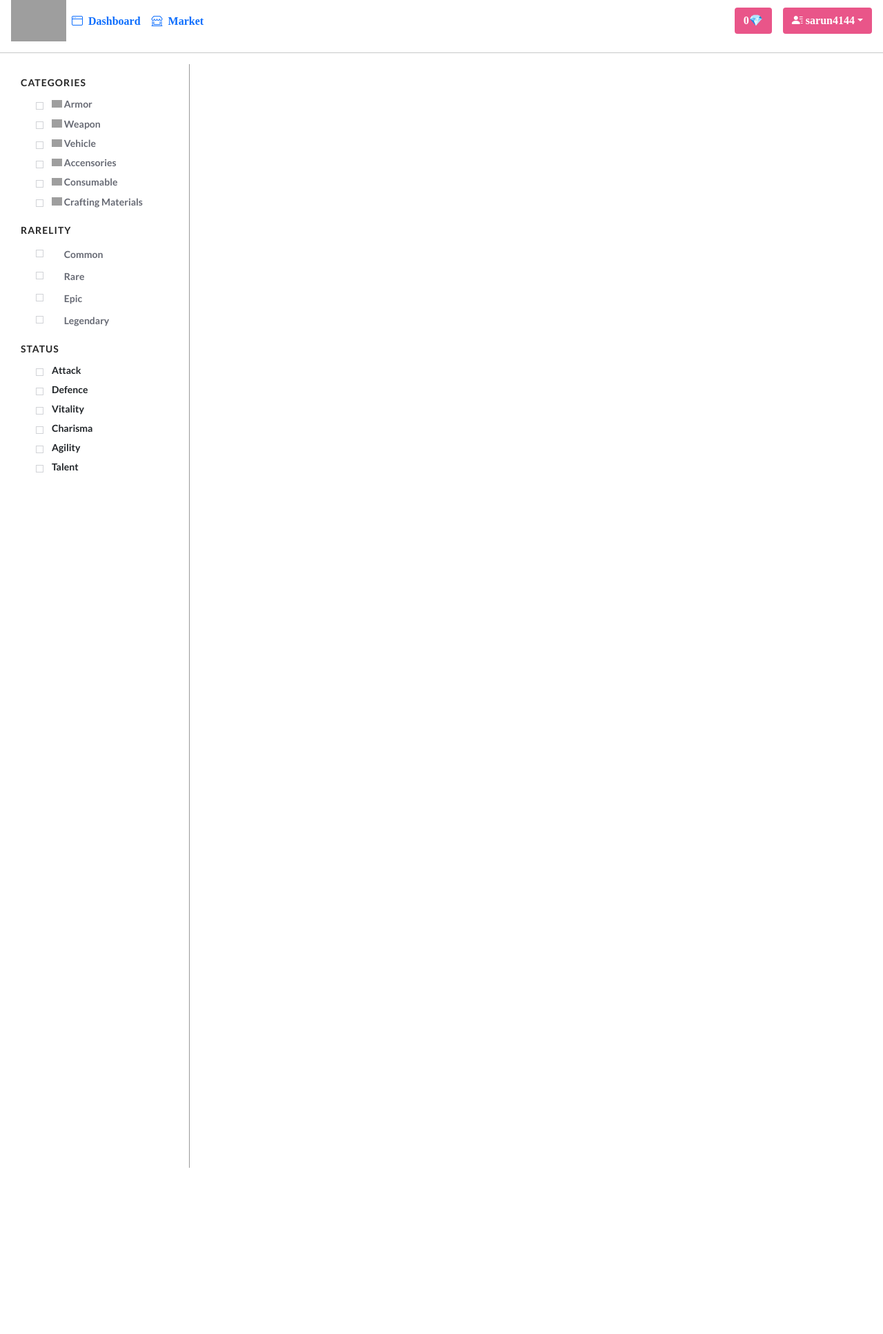
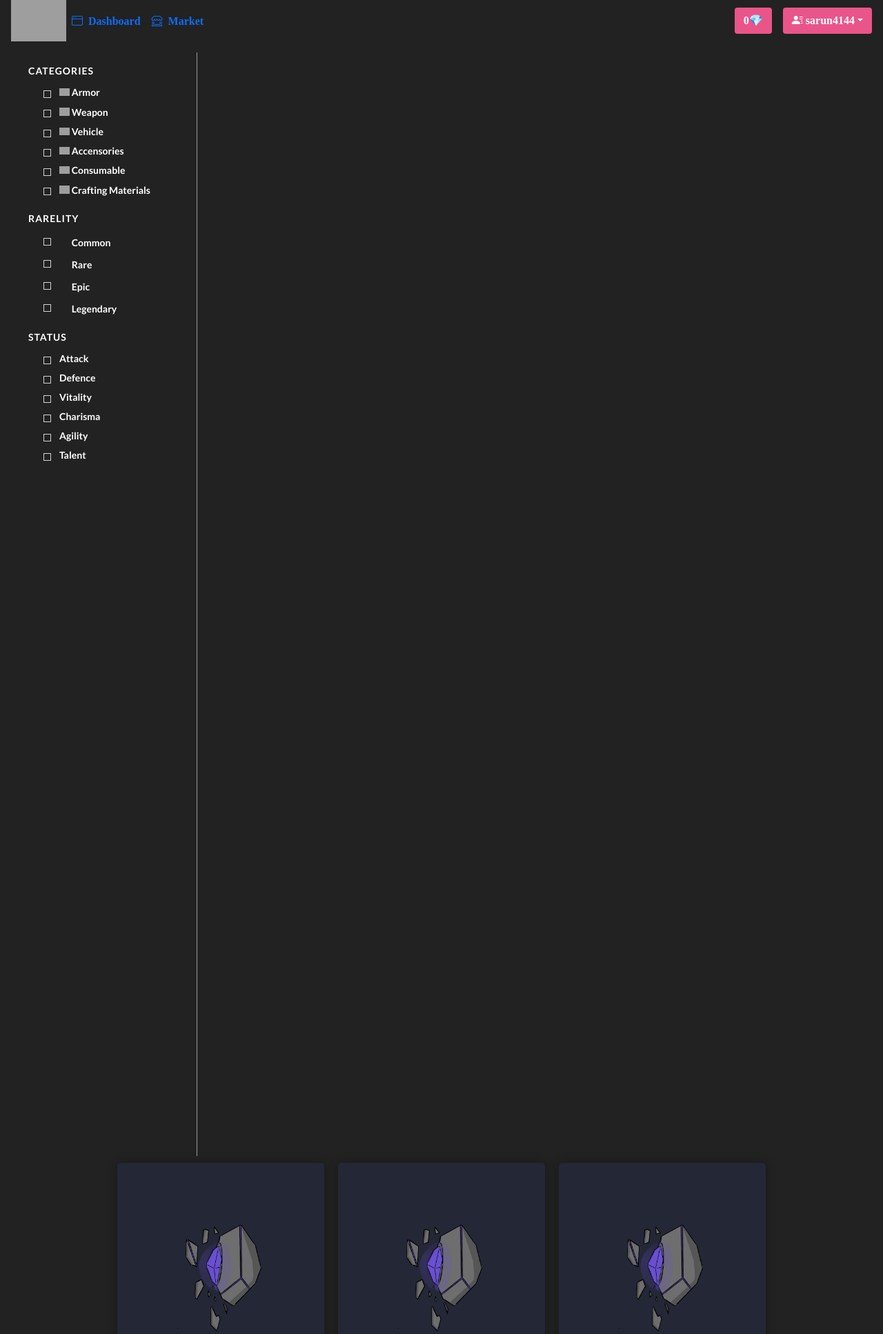
Before and after one commit to sarun4144/ProjectStar, a PHP site: page /marketplace.php in a window 1280 px wide. Shown: the top 1934 px of the page at 69% size. Before the commit the page ends 1693 px from the top, so only its background shows below. Run offline with PHP 8.4, Linux system fonts and the light colour scheme; a user stored in the database is signed in; data comes from the database, SQL or seed files in the repository; some libraries are stand-ins or nearby versions; grey boxes are pictures that could not be loaded.

Commit message:
Add files via upload

```diff
--- a/categories.css
+++ b/categories.css
@@ -6,7 +6,6 @@
 
 #sidebar{
   float:left;
-  background:#fff;
   width:275px;
   padding:0px 0 0 30px;
   height:100em;
@@ -16,7 +15,7 @@
 
 }
 #sidebar h3{
-  color:#262626;
+  color:#fff;
   text-transform:uppercase;
   font-size:14px;
   padding:20px 0 10px 0;
@@ -47,7 +46,7 @@
   position:relative;
 }
 .checklist li a{
-  color:#676a74;
+  color:#fff;
   text-decoration:none;
   -webkit-transition: all 300ms ease-out;
      -moz-transition: all 300ms ease-out;
@@ -56,7 +55,7 @@
           transition: all 300ms ease-out;
 }
 .checklist li a:hover{
-  color:#222;
+  color:#E95589;
   -webkit-transition: all 300ms ease-out;
      -moz-transition: all 300ms ease-out;
       -ms-transition: all 300ms ease-out;
@@ -83,7 +82,7 @@
   height: 30px;
   font-weight: 300;
   font-size: 11px;
-  color: #222;
+  color: #fff;
   margin-top: 5px;
   margin-left: 25PX;
 }
@@ -91,8 +90,8 @@
   width: 25px;
   height: 25px;
   text-align: center;
-  color: #3faffa;
-  background-color: #3d3e3f;
+  color: #E95589;
+  background-color: #fff;
   border: 0;
 }
 .range-slider .number-group .number-input:first-of-type {
@@ -129,7 +128,7 @@
   height: 2px;
   cursor: pointer;
   animation: 0.2s;
-  background: #3faffa;
+  background: #E95589;
   border-radius: 1px;
   box-shadow: none;
   border: 0;
@@ -140,7 +139,7 @@
   height: 15px;
   width: 15px;
   border-radius: 50%;
-  background: #3faffa;
+  background: #E95589;
   cursor: pointer;
   -webkit-appearance: none;
   margin-top: -7px;
@@ -150,7 +149,7 @@
   height: 2px;
   cursor: pointer;
   animation: 0.2s;
-  background: #3faffa;
+  background: #E95589;
   border-radius: 1px;
   box-shadow: none;
   border: 0;
@@ -159,11 +158,11 @@
   z-index: 2;
   position: relative;
   box-shadow: 0px 0px 0px #000;
-  border: 1px solid #2497e3;
+  border: 1px solid #E95589;
   height: 18px;
   width: 18px;
   border-radius: 50%;
-  background: #3faffa;
+  background: #E95589;
   cursor: pointer;
 }
 .range-slider .range-group .range-input::-ms-track {
@@ -176,7 +175,7 @@
   color: transparent;
 }
 .range-slider .range-group .range-input::-ms-fill-lower, .range-slider .range-group .range-input::-ms-fill-upper {
-  background: #3faffa;
+  background: #E95589;
   border-radius: 1px;
   box-shadow: none;
   border: 0;
@@ -187,7 +186,7 @@
   height: 18px;
   width: 18px;
   border-radius: 50%;
-  background: #3faffa;
+  background: #E95589;
   cursor: pointer;
 }
 .range-slider, .filter {
--- a/marketplace.php
+++ b/marketplace.php
@@ -9,14 +9,14 @@
 <link rel="icon" href="https://scontent.xx.fbcdn.net/v/t1.15752-9/s261x260/245799487_267531408630886_2729645764553798750_n.png?_nc_cat=111&ccb=1-5&_nc_sid=aee45a&_nc_ohc=SdR8eRCLh24AX8iffW2&_nc_ad=z-m&_nc_cid=0&_nc_ht=scontent.xx&oh=5bcf13950dee4473d137c76a46870f42&oe=61911213">
 <link href='https://fonts.googleapis.com/css?family=Open+Sans:400,600,700' rel='stylesheet' type='text/css'>
 <link rel="stylesheet" href="categories.css">
-<div class="ms-3 me-3">
-
-    <?php
+<link rel="stylesheet" href="Card1.css">
+<body style="background-color: #222;">
+<div class="ms-3 me-3 sticky-top">
+<?php
     session_start();
     include 'navbar-login.php';?>
-</div>
-<hr>
-<div id="sidebar" class="sider sticky-top">
+    <br>
+<div id="sidebar" class="sider" style="margin-left: -5px;">
     <h3>CATEGORIES</h3>
     <div class="checklist categories">
       	<ul>
@@ -40,7 +40,7 @@
     <h3>Status</h3>
     <div class="checklist categories">
       	<ul>
-			<li><a onclick="showDiv('hidden-a')" style="cursor: pointer;"><span></span>Attack</a></li>
+			<li><a onclick="showDiv('hidden-a')" style="cursor: pointer;" class=" text-white"><span></span>Attack</a></li>
             <div id="hidden-a" style="display: none;">
                 <div class="filter level-filter level-req">
                     <div id="attack" class="range-slider">
@@ -56,7 +56,7 @@
                 </div>
                 <script src="slider.js"></script>
             </div>
-        	<li><a onclick="showDiv('hidden-d')" style="cursor: pointer;"><span></span>Defence</a></li>
+        	<li><a onclick="showDiv('hidden-d')" style="cursor: pointer;" class=" text-white"><span></span>Defence</a></li>
             <div id="hidden-d" style="display: none;">
                 <div class="filter level-filter level-req">
                     <div id="defence" class="range-slider">
@@ -72,7 +72,7 @@
                 </div>
                 <script src="slider.js"></script>
             </div>
-            <li><a onclick="showDiv('hidden-v')" style="cursor: pointer;"><span></span>Vitality</a></li>
+            <li><a onclick="showDiv('hidden-v')" style="cursor: pointer;" class=" text-white"><span></span>Vitality</a></li>
             <div id="hidden-v" style="display: none;">
                 <div class="filter level-filter level-req">
                     <div id="vitality" class="range-slider">
@@ -88,7 +88,7 @@
                 </div>
                 <script src="slider.js"></script>
             </div>
-            <li><a onclick="showDiv('hidden-c')" style="cursor: pointer;"><span></span>Charisma</a></li>
+            <li><a onclick="showDiv('hidden-c')" style="cursor: pointer;" class=" text-white"><span></span>Charisma</a></li>
             <div id="hidden-c" style="display: none;">
                 <div class="filter level-filter level-req">
                     <div id="charisma" class="range-slider">
@@ -104,7 +104,7 @@
                 </div>
                 <script src="slider.js"></script>
             </div>
-            <li><a onclick="showDiv('hidden-ag')" style="cursor: pointer;"><span></span>Agility</a></li>
+            <li><a onclick="showDiv('hidden-ag')" style="cursor: pointer;" class=" text-white"><span></span>Agility</a></li>
             <div id="hidden-ag" style="display: none;">
                 <div class="filter level-filter level-req">
                     <div id="agility" class="range-slider">
@@ -120,7 +120,7 @@
                 </div>
                 <script src="slider.js"></script>
             </div>
-            <li><a onclick="showDiv('hidden-t')"><span></span>Talent</a></li>
+            <li><a onclick="showDiv('hidden-t')" style="cursor: pointer;" class=" text-white"><span></span>Talent</a></li>
             <div id="hidden-t" style="display: none;">
                 <div class="filter level-filter level-req">
                     <div id="talent" class="range-slider">
@@ -139,6 +139,41 @@
         </ul>
     </div>
 </div>
+</div>
+<div class="wrap container"> <!-- Layer1 -->
+            <?php
+
+                $conn=new PDO("mysql:host=localhost;dbname=spaceutopia;charset=utf8","root","");
+                $sql="SELECT * FROM item ";
+                $result =  $conn -> query($sql);
+
+                while($row=$result->fetch()){
+                    echo "<div class='box' style='background-color: #242736'>
+                    <div class='border-bottom'>
+                        <img src='Stone.png' alt='Item' style='width: 300px;'>
+                    </div>
+                    <div style='text-align: left; margin-left: 10px; margin-top: 10px;'>";
+                    echo "Item ID: ".$row[0]."<br> Name: ".$row[1]."<div style='font-size: 12.5px;'>ATK - ".$row[2]."<br> DEF - ".$row[3]."<br> INT - ".$row[4]."<br> VIT - ".$row[5]."<br> CHA - ".$row[6]."<br> AGI - ".$row[7]."<br> TAL - ".$row[8]."</div>";
+                    echo "</div>
+                            </div>";
+                    // if($row[13]==='0'){
+                    //     $sql="UPDATE item SET User_Id = '$_SESSION[UserID]' WHERE Id_Item = '$item_id'";
+                    //     $result=$conn->query($sql);
+                    //     $_SESSION["ItemSync"] = 1;
+                    //     header("location:Profile.php");
+                    //     die();
+                    // }
+                    // else{
+                    //     $_SESSION["ItemError"] = 1;
+                    //     header("location:Profile.php");
+                    //     die();
+                    // }
+                }
+                $conn=null;
+
+                ?>
+            </div>
+</body>
     <script>
         function showDiv(Div) {
             var x = document.getElementById(Div);
```
